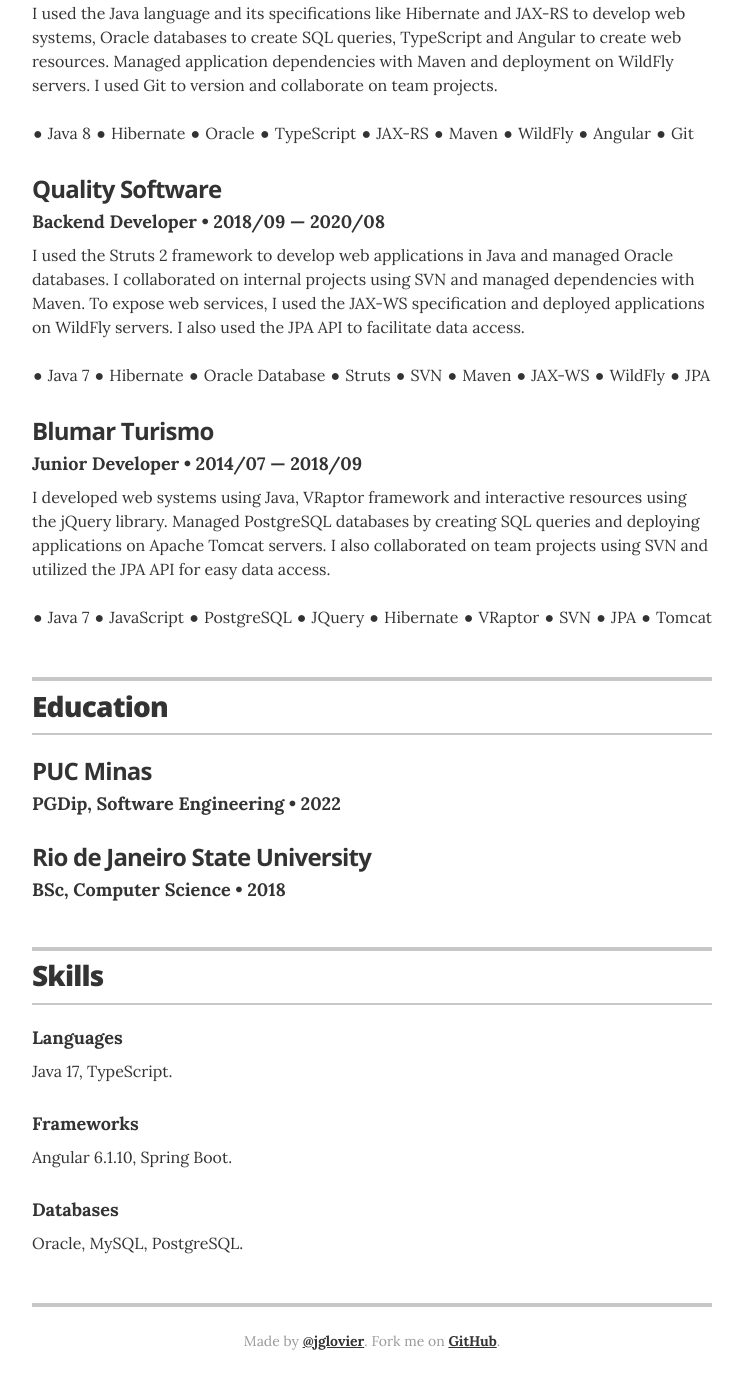
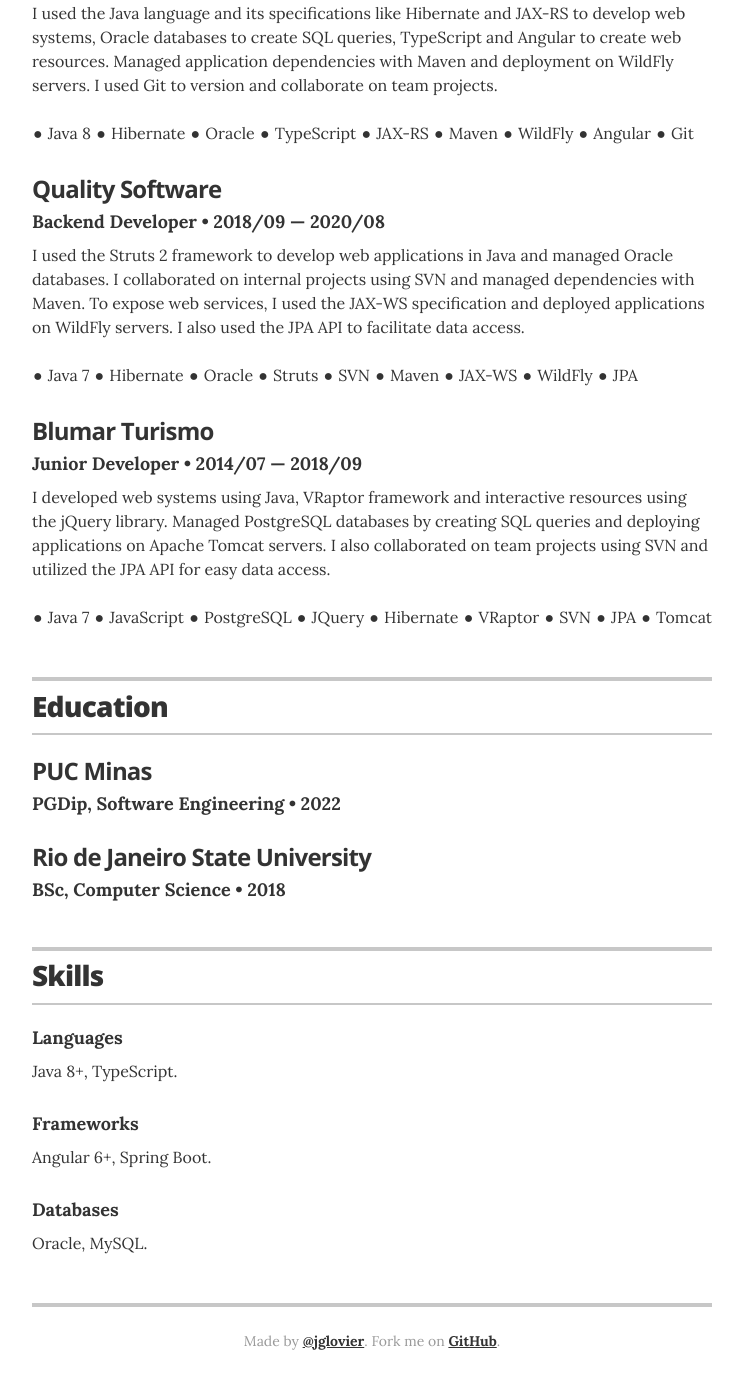
Before and after one commit to pedrobezerradev/pedrobezerradev.github.io, a Jekyll site: the page built from index.html, in a window 1280 px wide and 1400 px high, scrolled down 1151 px. Shown: the top 1389 px of the window, without its empty margins (268-1011 px from the left). Built offline with Jekyll 4.4.1, drawn with Linux system fonts in a browser that asks for light colours.

Commit message:
refactor: just updating skills section

```diff
--- a/_data/experience.yml
+++ b/_data/experience.yml
@@ -39,7 +39,7 @@
   I used the Struts 2 framework to develop web applications in Java and managed Oracle databases. I collaborated on internal projects using SVN and managed dependencies with Maven. To expose web services, I used the JAX-WS specification and deployed applications on WildFly servers. I also used the JPA API to facilitate data access.
   <br \>
   <br \>
-  ● Java 7 ● Hibernate ● Oracle Database ● Struts ● SVN ● Maven ● JAX-WS ● WildFly ● JPA'
+  ● Java 7 ● Hibernate ● Oracle ● Struts ● SVN ● Maven ● JAX-WS ● WildFly ● JPA'
 
 # Junior Developer
 - company: Blumar Turismo
--- a/_data/skills.yml
+++ b/_data/skills.yml
@@ -1,11 +1,11 @@
 # Languages
 - skill: Languages
-  description: Java 17, TypeScript.
+  description: Java 8+, TypeScript.
 
 # Frameworks
 - skill: Frameworks
-  description: Angular 6.1.10, Spring Boot.
+  description: Angular 6+, Spring Boot.
 
 # Databases
 - skill: Databases
-  description: Oracle, MySQL, PostgreSQL.
+  description: Oracle, MySQL.
```
